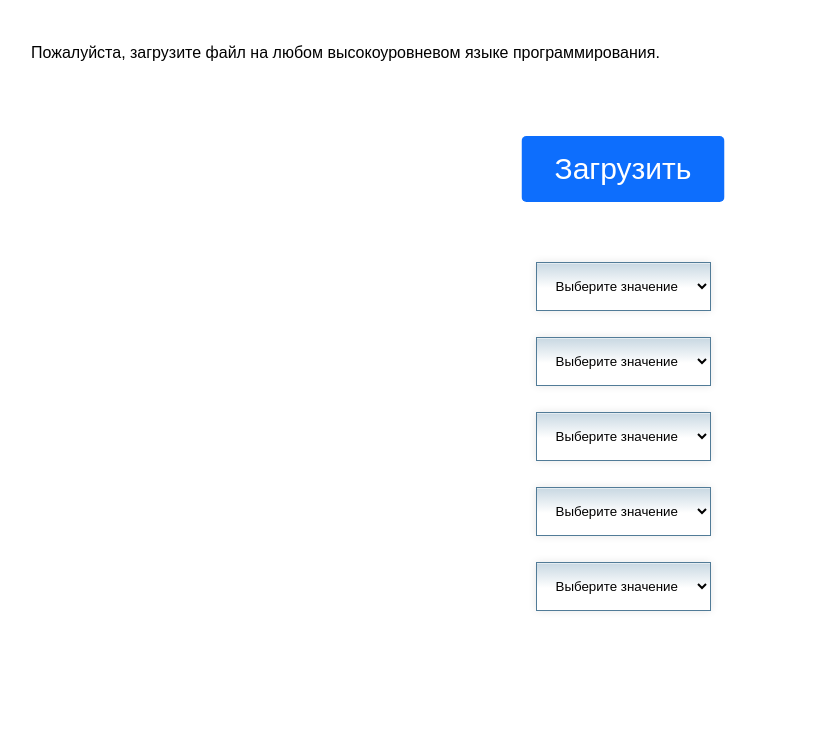
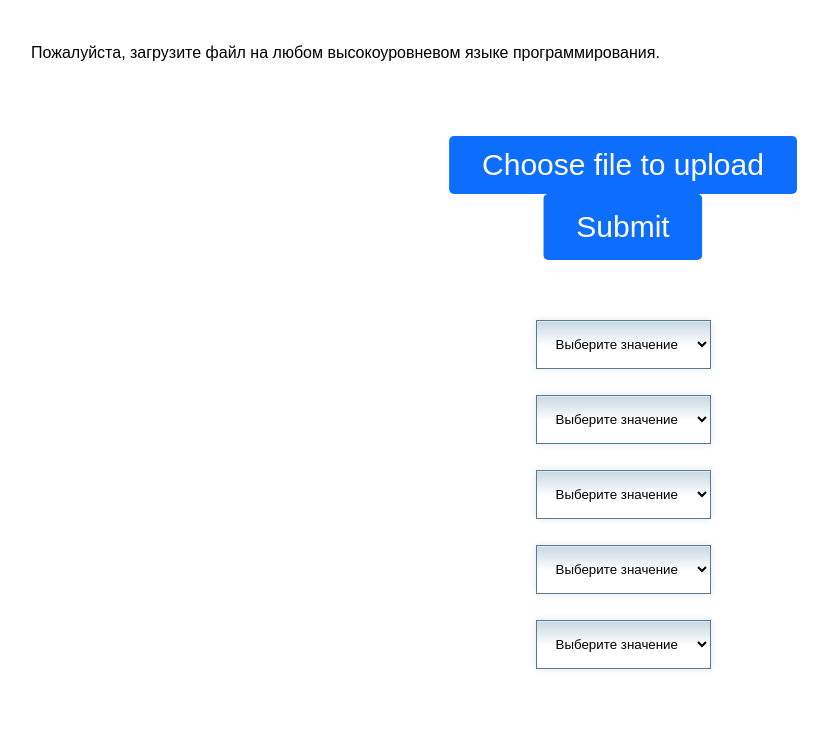
Before and after one commit to momspupsik/fifth-element, a Django app: page /plk in a window 1280 px wide. Shown: the part 116-863 px from the top of the page, without its empty margins (17-845 px from the left). Before the commit the page ends 727 px from the top, so only its background shows below. Run offline with Django 4.2, Linux system fonts and the light colour scheme.

Commit message:
fix(dev): fix button

```diff
--- a/src/web-ui/main/static/css/style.css
+++ b/src/web-ui/main/static/css/style.css
@@ -51,6 +51,26 @@ button{
 
 }
 
+label{
+    font-family: "Arial", sans-serif;
+    background-color: #0D6EFD; /* Green */
+    border: 1px solid transparent;
+    border-radius: 5px;
+    color: white;
+    padding: 15px 32px;
+    text-align: center;
+    justify-content: center;
+    text-decoration: none;
+    display: inline-block;
+    font-size: 30px;
+    position: relative;
+    left: 50%;
+    transform: translate(-50%, 0);
+    position:relative;
+    top: -130px;
+
+}
+
     footer{
     margin: 50px 0;
     padding: 40px;
--- a/src/web-ui/main/templates/main/plk.html
+++ b/src/web-ui/main/templates/main/plk.html
@@ -12,10 +12,16 @@
     <main>
         Пожалуйста, загрузите файл на любом высокоуровневом языке программирования.
     </main>
-    <input type="file" id="file">
-    <button id="upload">Загрузить</button>
-    <small id="status"></small>
-    <script>
+    <form action="/upload" method="post" enctype="multipart/form-data">{% csrf_token %}
+        <div>
+          <label for="file">Choose file to upload</label>
+          <input type="file" id="file" name="file" multiple />
+        </div>
+        <div>
+          <button>Submit</button>
+        </div>
+    </form>
+    <!--script>
         const file = document.getElementById('file');
         const upload = document.getElementById('upload');
         const status = document.getElementById(status);
@@ -32,7 +38,7 @@
                 // generate a file name
                 const fileName = Math.random().toString(36).slice(-6) + file.files[0].name;
                 // ВОТ ТУТ ВАШ БЕК
-                await fetch('/upload?fileName=' + fileName, {
+                await fetch('/upload', {
                     'method' : 'POST',
                     'headers' : {
                         'content-type' : "application/octet-stream",
@@ -46,7 +52,7 @@
                 status.innerHTML = 'uploaded!!!';
             }
         });
-    </script>
+    </script-->
     <div class="modal">
     <form>
  <select name="user_profile_color_2" required="required" class="selcls">
--- a/src/web-ui/main/urls.py
+++ b/src/web-ui/main/urls.py
@@ -4,4 +4,5 @@ from . import views
 urlpatterns = [
     path('', views.index),
     path('plk', views.plk),
+    path('upload', views.upload)
 ]
--- a/src/web-ui/main/views.py
+++ b/src/web-ui/main/views.py
@@ -6,3 +6,15 @@ def index(request):
 
 def plk(request):
     return render(request,'main/plk.html')
+
+def upload(request):
+    for key, file in request.FILES.items():
+        path = "../dcn/orchestrator/scripts/" + file.name
+        dest = open(path, 'wb')
+        if file.multiple_chunks:
+            for c in file.chunks():
+                dest.write(c)
+        else:
+            dest.write(file.read())
+        dest.close()
+    return render(request,'main/plk.html')
```
Also changed, not shown: src/dcn/orchestrator/orchestrator.py (renamed from src/dcn/orchestator/orchestrator.py), src/dcn/orchestrator/scripts/dcn.py (renamed from src/dcn/orchestator/scripts/dcn.py), src/dcn/orchestrator/scripts/process.py (renamed from src/dcn/orchestator/scripts/process.py), 2 other files.
